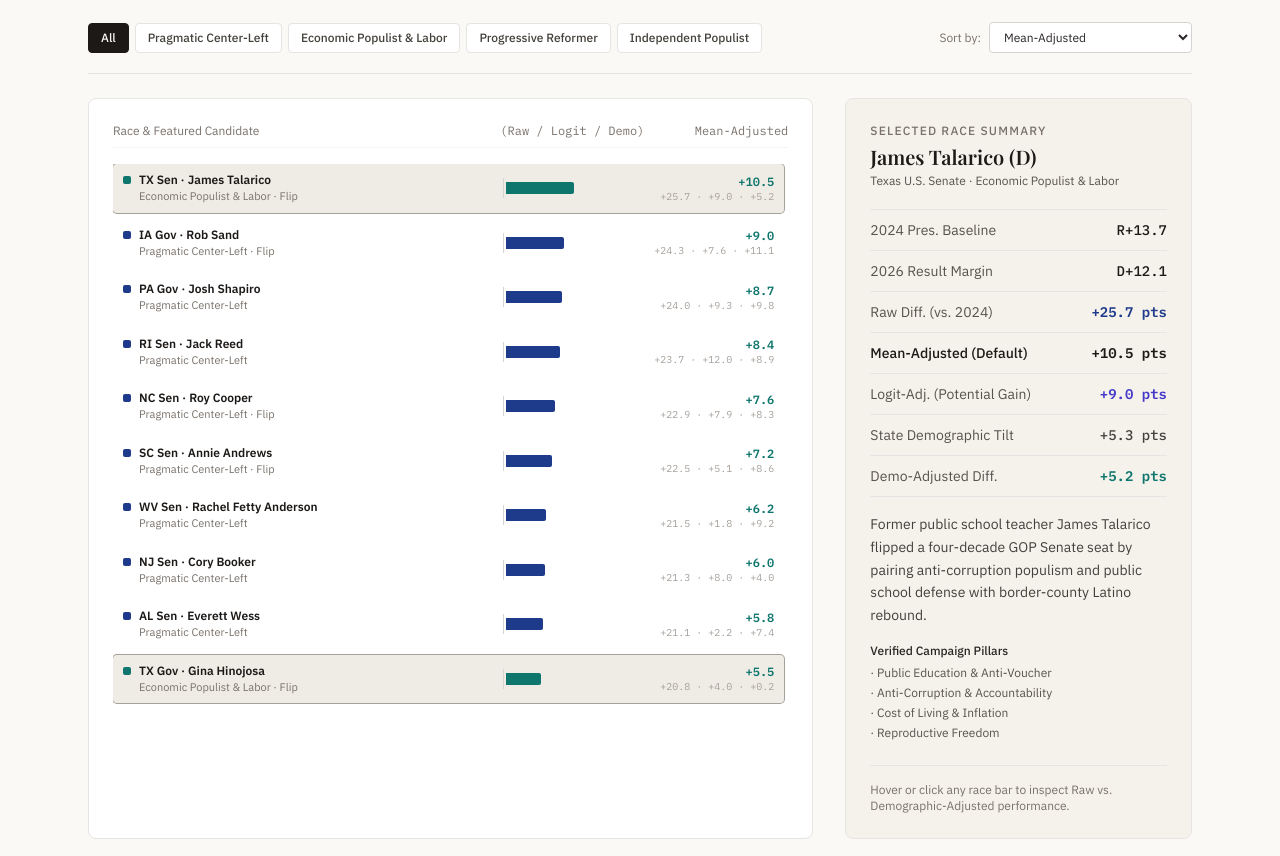
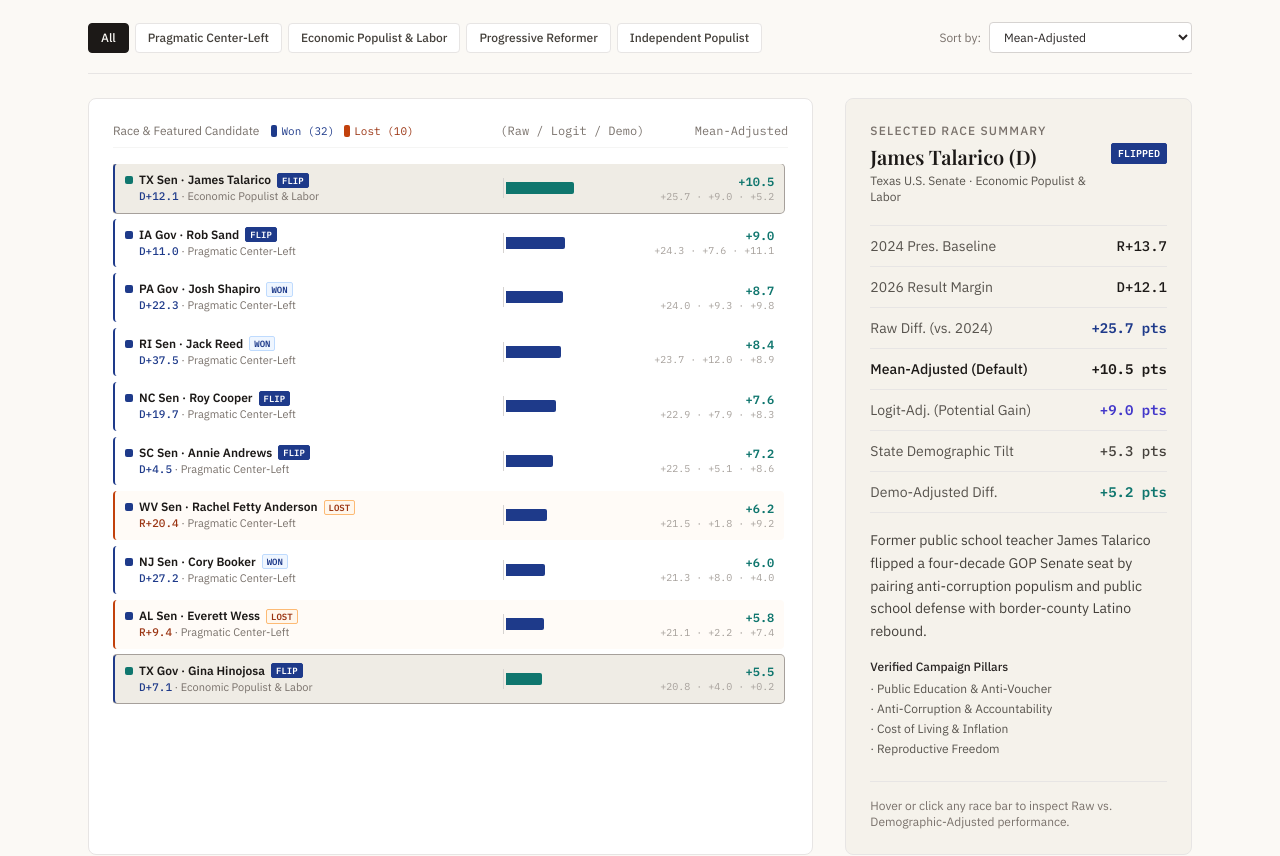
Before and after one commit to oburch181/2026-midterms-analysis, a React (Vite) app: page / in a window 1280 px wide. Shown: the part 3772-4628 px from the top of the page. Built offline with nearby package versions, Linux system fonts and the light colour scheme; a web font is replaced by a local one.

Commit message:
feat(charts): add victory/loss summary to chart header
Implement win/loss counters for the overperformance visualization to provide a quick partisan breakdown of the displayed race results.

```diff
--- a/src/components/OverperformanceChart.tsx
+++ b/src/components/OverperformanceChart.tsx
@@ -111,6 +111,12 @@ export function OverperformanceChart({
       enrichedRaces.find((item) => item.uiRace.stateCode === selectedStateCode) ?? enrichedRaces[0]
     );
   }, [hoveredRaceId, selectedStateCode, enrichedRaces]);
+
+  const winCount = useMemo(
+    () => enrichedRaces.filter((item) => item.uiRace.winnerParty !== 'R').length,
+    [enrichedRaces]
+  );
+  const lossCount = enrichedRaces.length - winCount;
 
   // Scatter coordinate bounds: X (2024 Pres Margin: -45 to +30), Y (2026 Margin: -25 to +42)
   const xMin = -45;
@@ -276,8 +282,26 @@ export function OverperformanceChart({
         <div className="lg:col-span-8 bg-white border border-stone-200 rounded-lg p-5 sm:p-6">
           {chartView === 'bars' ? (
             <div>
-              <div className="flex items-center justify-between text-xs text-stone-500 mb-4 pb-2 border-b border-stone-100">
+              <div className="flex flex-wrap items-center justify-between gap-2 text-xs text-stone-500 mb-4 pb-2 border-b border-stone-100">
+                <div className="flex flex-wrap items-center gap-3">
                   <span>Race &amp; Featured Candidate</span>
+                  <span className="inline-flex items-center gap-2.5 text-[11px] font-mono">
+                    <span className="inline-flex items-center gap-1 text-[#1E3A8A]">
+                      <span
+                        className="w-1.5 h-3 bg-[#1E3A8A] rounded-xs inline-block"
+                        aria-hidden="true"
+                      />
+                      Won ({winCount})
+                    </span>
+                    <span className="inline-flex items-center gap-1 text-[#9A3412]">
+                      <span
+                        className="w-1.5 h-3 bg-[#C2410C] rounded-xs inline-block"
+                        aria-hidden="true"
+                      />
+                      Lost ({lossCount})
+                    </span>
+                  </span>
+                </div>
                 <div className="flex items-center gap-4 font-mono">
                   <span className="hidden sm:inline">
                     {metricMode === 'raw'
@@ -311,6 +335,7 @@ export function OverperformanceChart({
                     activeMetric,
                   }) => {
                     const isSelected = uiRace.stateCode === selectedStateCode;
+                    const didWin = uiRace.winnerParty !== 'R';
                     const maxScale = metricMode === 'raw' ? 28 : 16;
                     const clampedWidth = Math.min(100, (Math.abs(activeMetric) / maxScale) * 100);
                     const factionColor = FACTION_COLORS[uiRace.faction];
@@ -330,12 +355,18 @@ export function OverperformanceChart({
                       onClick={() => onSelectState(uiRace.stateCode)}
                       onMouseEnter={() => setHoveredRaceId(uiRace.id)}
                       onMouseLeave={() => setHoveredRaceId(null)}
-                      className={`w-full text-left grid grid-cols-12 items-center gap-2 px-2.5 py-2 rounded transition-colors cursor-pointer ${
-                        isSelected ? 'bg-[#EFECE5] ring-1 ring-stone-400' : 'hover:bg-stone-50'
+                      className={`w-full text-left grid grid-cols-12 items-center gap-2 px-2.5 py-2 rounded border-l-2 transition-colors cursor-pointer ${
+                        didWin ? 'border-l-[#1E3A8A]' : 'border-l-[#C2410C]'
+                      } ${
+                        isSelected
+                          ? 'bg-[#EFECE5] ring-1 ring-stone-400'
+                          : didWin
+                          ? 'hover:bg-stone-50'
+                          : 'bg-[#FFFBF7] hover:bg-[#FEF3EC]'
                       }`}
                     >
                       <div className="col-span-5 min-w-0">
-                        <div className="flex items-center gap-2">
+                        <div className="flex items-center gap-1.5 min-w-0">
                           <span
                             className="w-2 h-2 rounded-xs shrink-0"
                             style={{ backgroundColor: factionColor }}
@@ -345,10 +376,27 @@ export function OverperformanceChart({
                             {uiRace.stateCode} {uiRace.office === 'Senate' ? 'Sen' : 'Gov'} ·{' '}
                             {uiRace.featuredCandidate}
                           </span>
+                          <span
+                            className={`shrink-0 font-mono text-[9px] font-semibold leading-none px-1 py-0.5 rounded-xs border ${
+                              uiRace.flipped
+                                ? 'bg-[#1E3A8A] text-white border-[#1E3A8A]'
+                                : didWin
+                                ? 'bg-[#EFF6FF] text-[#1E3A8A] border-[#BFDBFE]'
+                                : 'bg-[#FFF7ED] text-[#9A3412] border-[#FDBA74]'
+                            }`}
+                          >
+                            {uiRace.flipped ? 'FLIP' : didWin ? 'WON' : 'LOST'}
+                          </span>
                         </div>
-                        <span className="block text-[11px] text-stone-500 pl-4 truncate">
-                          {uiRace.faction}
-                          {uiRace.flipped ? ' · Flip' : ''}
+                        <span className="block text-[11px] text-stone-500 pl-3.5 truncate">
+                          <span
+                            className={`font-mono font-medium ${
+                              didWin ? 'text-[#1E3A8A]' : 'text-[#9A3412]'
+                            }`}
+                          >
+                            {formatPartyMargin(uiRace.demOrCoalitionMargin2026)}
+                          </span>{' '}
+                          · {uiRace.faction}
                         </span>
                       </div>
 
@@ -399,6 +447,7 @@ export function OverperformanceChart({
               <div className="flex flex-wrap items-center justify-between gap-2 mb-3 text-xs text-stone-600">
                 <span>Horizontal: 2024 Pres. Margin · Vertical: 2026 Margin</span>
                 <div className="flex flex-wrap items-center gap-4 font-mono text-[11px]">
+                  <span className="text-stone-700">● Won · ○ Lost</span>
                   <span className="text-[#1E3A8A]">--- National Mean (+{nationalAvgShift.toFixed(1)})</span>
                   <span className="text-[#4338CA]">··· Logit Curve (β={logitParams.beta.toFixed(2)})</span>
                 </div>
@@ -510,6 +559,7 @@ export function OverperformanceChart({
                     const cx = toX(uiRace.presMargin2024);
                     const cy = toY(uiRace.demOrCoalitionMargin2026);
                     const isFocused = focusedItem?.race.id === uiRace.id;
+                    const didWin = uiRace.winnerParty !== 'R';
                     const color = FACTION_COLORS[uiRace.faction];
 
                     return (
@@ -524,10 +574,10 @@ export function OverperformanceChart({
                           cx={cx}
                           cy={cy}
                           r={isFocused ? 7.5 : uiRace.flipped ? 6 : 4.5}
-                          fill={color}
-                          fillOpacity={isFocused ? 1 : 0.85}
-                          stroke={isFocused ? '#1C1917' : '#FFFFFF'}
-                          strokeWidth={isFocused ? 2 : 1.2}
+                          fill={didWin ? color : '#FBF9F5'}
+                          fillOpacity={isFocused ? 1 : didWin ? 0.85 : 0.95}
+                          stroke={isFocused ? '#1C1917' : didWin ? '#FFFFFF' : color}
+                          strokeWidth={isFocused ? 2 : didWin ? 1.2 : 2}
                         />
                         {(isFocused || uiRace.flipped || Math.abs(uiRace.presMargin2024) > 28) && (
                           <text
@@ -564,12 +614,31 @@ export function OverperformanceChart({
               <p className="text-xs uppercase tracking-widest text-stone-500 font-medium">
                 Selected Race Summary
               </p>
+              <div className="flex items-start justify-between gap-2">
+                <div>
                   <h3 className="text-xl font-display font-semibold text-stone-900 mt-1">
                     {focusedItem.uiRace.featuredCandidate} ({focusedItem.uiRace.featuredParty})
                   </h3>
                   <p className="text-xs text-stone-600 mt-0.5">
                     {focusedItem.uiRace.raceLabel} · {focusedItem.uiRace.faction}
                   </p>
+                </div>
+                <span
+                  className={`mt-1 shrink-0 font-mono text-[10px] font-semibold px-1.5 py-0.5 rounded-xs border ${
+                    focusedItem.uiRace.flipped
+                      ? 'bg-[#1E3A8A] text-white border-[#1E3A8A]'
+                      : focusedItem.uiRace.winnerParty !== 'R'
+                      ? 'bg-[#EFF6FF] text-[#1E3A8A] border-[#BFDBFE]'
+                      : 'bg-[#FFF7ED] text-[#9A3412] border-[#FDBA74]'
+                  }`}
+                >
+                  {focusedItem.uiRace.flipped
+                    ? 'FLIPPED'
+                    : focusedItem.uiRace.winnerParty !== 'R'
+                    ? 'WON'
+                    : 'LOST'}
+                </span>
+              </div>
 
               <dl className="mt-5 divide-y divide-stone-200 border-t border-b border-stone-200 text-sm">
                 <div className="py-2.5 flex justify-between gap-2">
```
Lines whose indentation alone changed are shown as unchanged.
